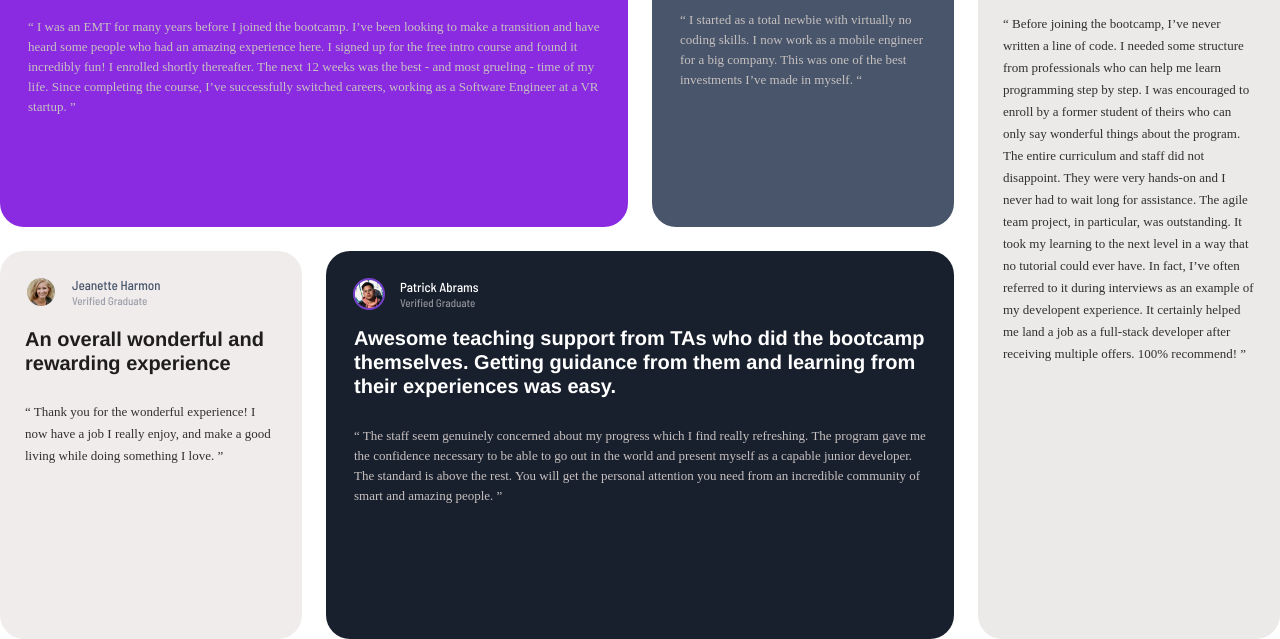
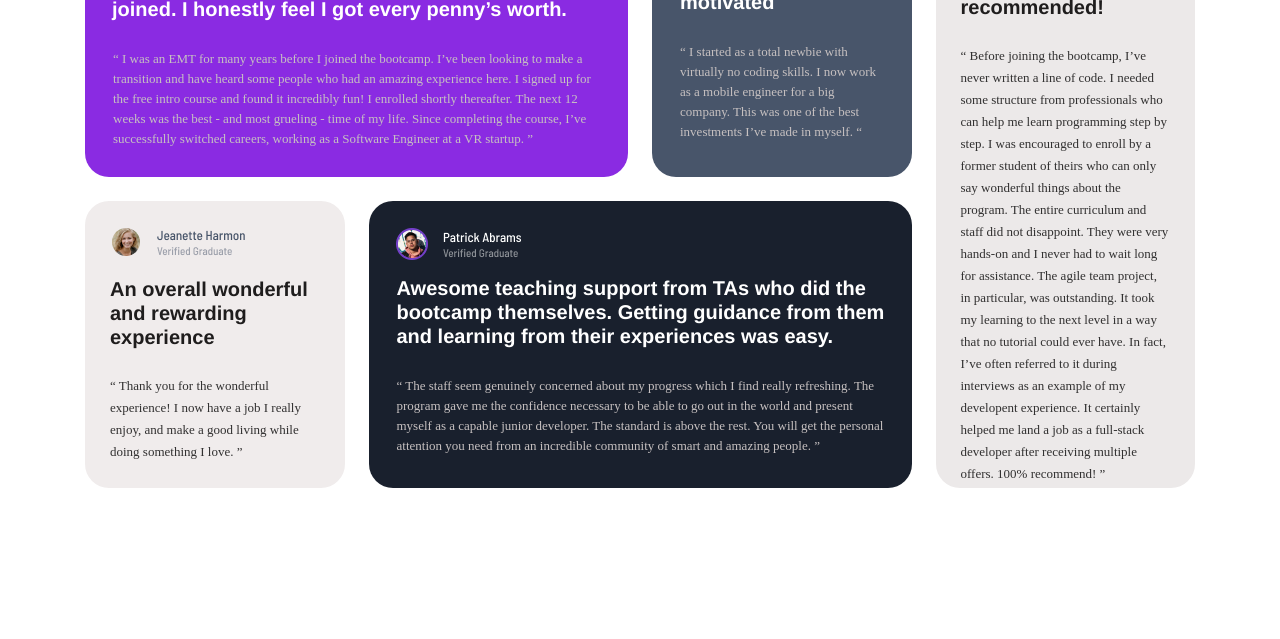
Before and after one commit to fuzuila/End-davaleba-8, a plain HTML site: page index.html in a window 1280 px wide. Shown: the part 161-800 px from the top of the page. Drawn offline with Linux system fonts and the light colour scheme.

Commit message:
End-davaleba_8

```diff
--- a/media.css
+++ b/media.css
@@ -5,7 +5,9 @@
         grid-template-areas:
          "section1 section1 section2 section5"
          "section3 section3 section4 section5";
-        box-shadow: 2.5rem 3.75rem 3rem;
+        width: 1110px;
+        height: 572px;
+
         }
     .logo{
        margin-left: 70%;
@@ -15,8 +17,10 @@
     }
 
     .conteiner1{
+
         grid-area: section1;
     }
+
     .conteiner2{
         grid-area: section2;
     }
--- a/style.css
+++ b/style.css
@@ -1,3 +1,8 @@
+body {
+    width: 90%;
+    margin: auto;
+    margin-top: 2rem;
+}
 .conteiner{
     display: grid;
     height: 100vh;
```
